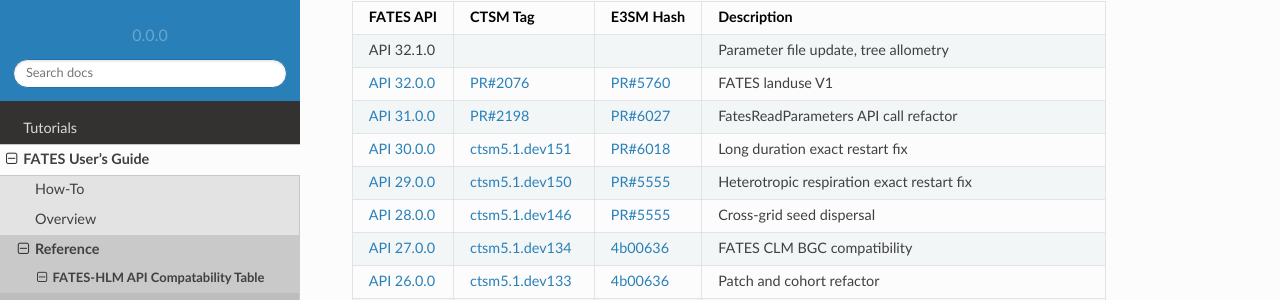
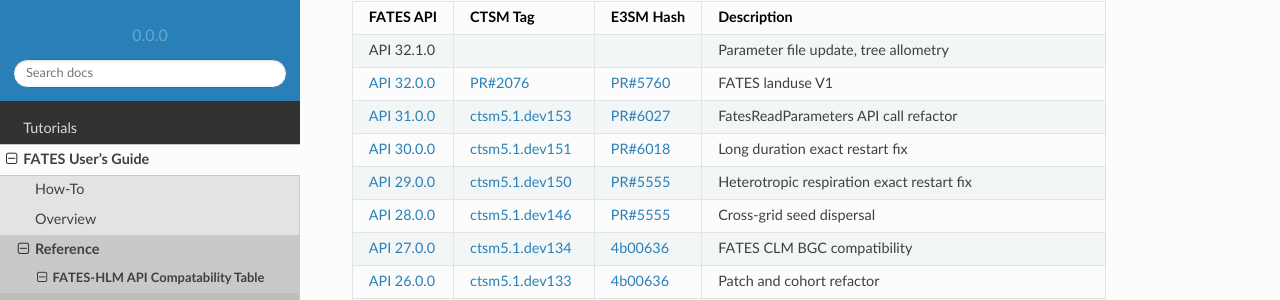
Before and after one commit to NGEET/fates-users-guide, a Sphinx documentation site: the page built from docs/source/user/Table-of-FATES-API-and-HLM-STATUS.md, in a window 1280 px wide and 900 px high. Shown: the part 303-603 px from the top of the window. Built offline with Sphinx 7.4.7 and the Read the Docs theme 2.0.0, drawn with Linux system fonts in a browser that asks for light colours.

Commit message:
update table with api 31 tag urls

```diff
--- a/docs/source/user/Table-of-FATES-API-and-HLM-STATUS.md
+++ b/docs/source/user/Table-of-FATES-API-and-HLM-STATUS.md
@@ -6,7 +6,7 @@
 | ----------- | -------- | --------- | ----------- |
 | API 32.1.0 | | | Parameter file update, tree allometry |
 | [API 32.0.0](https://github.com/NGEET/fates/pull/1040) | [PR#2076](https://github.com/ESCOMP/CTSM/pull/2076) | [PR#5760](https://github.com/E3SM-Project/E3SM/pull/5760) | FATES landuse V1 |
-| [API 31.0.0](https://github.com/NGEET/fates/pull/1096) | [PR#2198](https://github.com/ESCOMP/CTSM/pull/2198) | [PR#6027](https://github.com/E3SM-Project/E3SM/pull/6027) | FatesReadParameters API call refactor |
+| [API 31.0.0](https://github.com/NGEET/fates/releases/tag/sci.1.68.2_api.31.0.0) | [ctsm5.1.dev153](https://github.com/ESCOMP/CTSM/releases/tag/ctsm5.1.dev153) | [PR#6027](https://github.com/E3SM-Project/E3SM/pull/6027) | FatesReadParameters API call refactor |
 | [API 30.0.0](https://github.com/NGEET/fates/releases/tag/sci.1.68.2_api.30.0.0) | [ctsm5.1.dev151](https://github.com/ESCOMP/CTSM/releases/tag/ctsm5.1.dev151) | [PR#6018](https://github.com/E3SM-Project/E3SM/pull/6018) | Long duration exact restart fix |
 | [API 29.0.0](https://github.com/NGEET/fates/releases/tag/sci.1.68.1_api.29.0.0) | [ctsm5.1.dev150](https://github.com/ESCOMP/CTSM/releases/tag/ctsm5.1.dev150) | [PR#5555](https://github.com/E3SM-Project/E3SM/pull/5555) | Heterotropic respiration exact restart fix |
 | [API 28.0.0](https://github.com/NGEET/fates/releases/tag/sci.1.68.0_api.28.0.0) | [ctsm5.1.dev146](https://github.com/ESCOMP/CTSM/releases/tag/ctsm5.1.dev146) | [PR#5555](https://github.com/E3SM-Project/E3SM/pull/5555) | Cross-grid seed dispersal |
```
